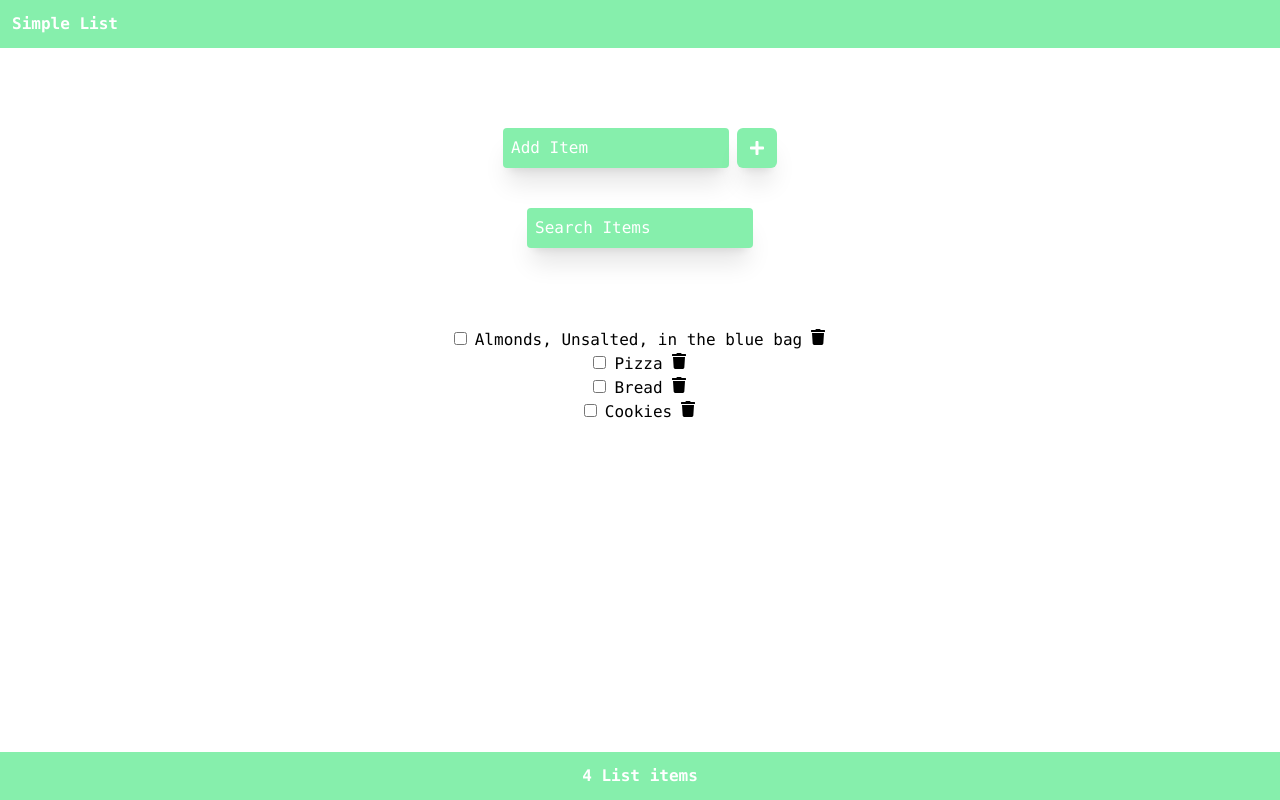
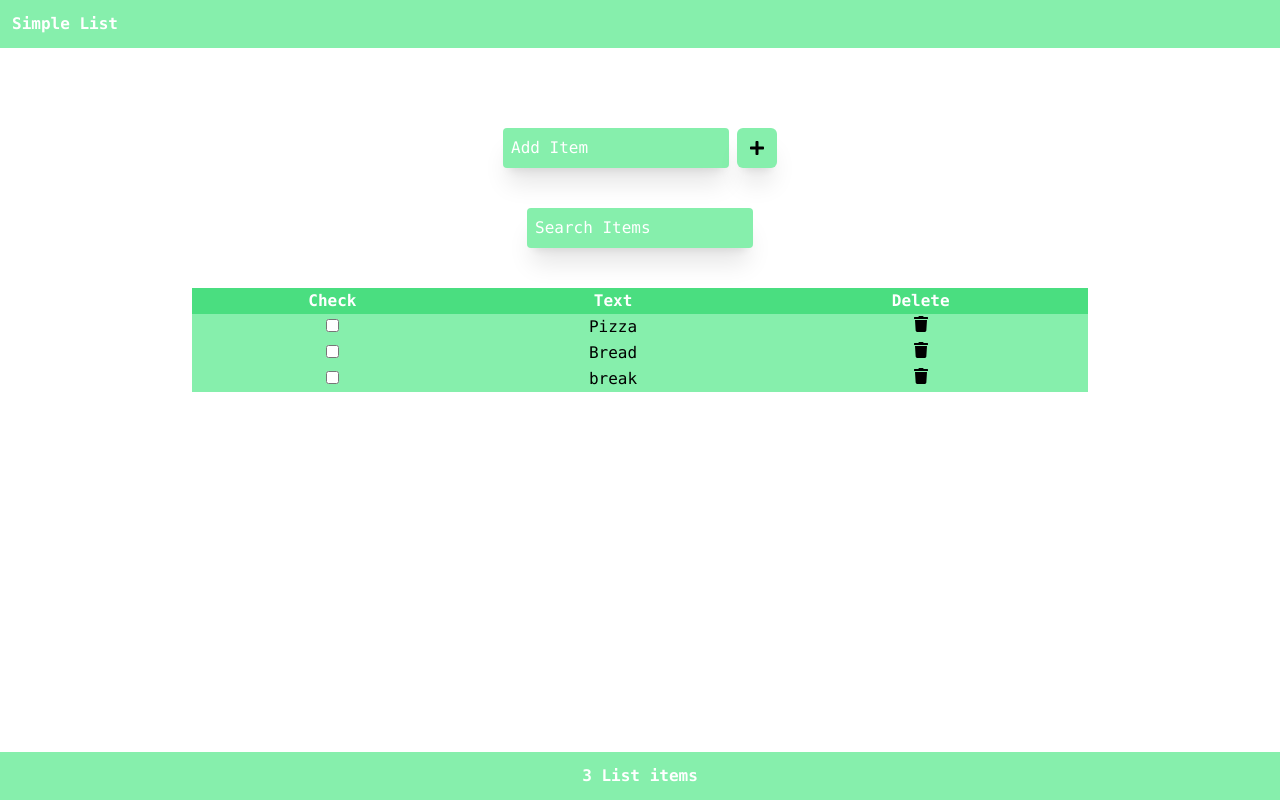
Before and after one commit to yahoogm/simple-list, a React (Create React App) app: page / in a window 1280 px wide. Built offline with nearby package versions, Linux system fonts and the light colour scheme; data requests are answered from the project's data file.

Commit message:
make database, fixing UI, add CRUD

```diff
--- a/data/db.json
+++ b/data/db.json
@@ -1,10 +1,5 @@
 {
   "items": [
-    {
-      "id": 1,
-      "checked": false,
-      "item": "Almonds, Unsalted, in the blue bag"
-    },
     {
       "id": 2,
       "checked": false,
@@ -18,7 +13,7 @@
     {
       "id": 4,
       "checked": false,
-      "item": "Cookies"
+      "item": "break"
     }
   ]
 }
--- a/src/App.js
+++ b/src/App.js
@@ -6,6 +6,7 @@ import AddItem from "./components/content/add-item/AddItem";
 import Search from "./components/content/search/Search";
 import { useEffect, useState } from "react";
 import React from "react";
+import ApiRequest from "../src/api/ApiRequest";
 
 function App() {
   const API_URL = "http://localhost:3500/items";
@@ -21,8 +22,8 @@ function App() {
       try {
         const response = await fetch(API_URL);
         if (!response.ok) throw Error("Did not receive expected data");
-        const listItem = await response.json();
-        setItems(listItem);
+        const listItems = await response.json();
+        setItems(listItems);
         setFetchError(null);
       } catch (err) {
         setFetchError(err.message);
@@ -38,24 +39,52 @@ function App() {
   }, []);
 
   // Function to add new Item
-  const addItem = (item) => {
+  const addItem = async (item) => {
     const id = items.length ? items[items.length - 1].id + 1 : 1;
-    const myNewItem = { id: id, checked: false, item };
+    const myNewItem = { id, checked: false, item };
     const listItems = [...items, myNewItem];
     setItems(listItems);
+
+    const postOptions = {
+      method: "POST",
+      headers: {
+        "Content-Type": "application/json",
+      },
+      body: JSON.stringify(myNewItem),
+    };
+    const result = await ApiRequest(API_URL, postOptions);
+    if (result) setFetchError(result);
   };
 
   // Function to handle check
-  const handleCheck = (id) => {
+  const handleCheck = async (id) => {
     const listItem = items.map((item) => (item.id === id ? { ...item, checked: !item.checked } : item));
     setItems(listItem);
+
+    const myNewItem = listItem.filter((item) => item.id === id);
+    const updateOption = {
+      method: "PATCH",
+      headers: {
+        "Content-Type": "application/json",
+      },
+      body: JSON.stringify({ checked: myNewItem[0].checked }),
+    };
+    const reqUrl = `${API_URL}/${id}`;
+    const result = await ApiRequest(reqUrl, updateOption);
+    if (result) setFetchError(result);
   };
 
   // Function to delete items
-  const handleDelete = (id) => {
+  const handleDelete = async (id) => {
     const delItem = items.filter((item) => item.id !== id);
     setItems(delItem);
-    console.log(delItem);
+
+    const deleteOption = {
+      method: "DELETE",
+    };
+    const reqUrl = `${API_URL}/${id}`;
+    const result = await ApiRequest(reqUrl, deleteOption);
+    if (result) setFetchError(result);
   };
 
   // Function do handle submit items
@@ -76,7 +105,7 @@ function App() {
         {fetchError && <p className="text-red-400 text-center mt-5 ">{`Error: ${fetchError}`}</p>}
         {!fetchError && !isLoading && <Content items={items.filter((item) => item.item.toLowerCase().includes(search.toLowerCase()))} handleCheck={handleCheck} handleDelete={handleDelete} />}
       </main>
-      <Footer title="" length={items.length} />
+      <Footer length={items.length} />
     </div>
   );
 }
--- /dev/null
+++ b/src/api/ApiRequest.jsx
@@ -0,0 +1,12 @@
+const ApiRequest = async (url = "", optionObj = null, errMsg = null) => {
+  try {
+    const response = await fetch(url, optionObj);
+    if (!response.ok) throw Error("Please reload the app");
+  } catch (err) {
+    errMsg = err.message;
+  } finally {
+    return errMsg;
+  }
+};
+
+export default ApiRequest;
--- a/src/components/content/add-item/AddItem.jsx
+++ b/src/components/content/add-item/AddItem.jsx
@@ -18,7 +18,7 @@ const AddItem = ({ handleSubmit, newItem, setNewItem }) => {
         ref={inputRef}
       />
       <button type="submit" className="bg-green-300 p-3 rounded-md  shadow-xl" aria-label="Add Item" onClick={() => inputRef.current.focus()}>
-        <FaPlus type="submit" className="text-white" aria-label="Add Item" onClick={() => inputRef.current.focus()} />
+        <FaPlus type="submit" className="text-white`" aria-label="Add Item" onClick={() => inputRef.current.focus()} />
       </button>
     </form>
   );
--- a/src/components/content/item-list/ItemList.jsx
+++ b/src/components/content/item-list/ItemList.jsx
@@ -1,13 +1,22 @@
-import React from 'react';
-import LineItem from '../line-item/LineItem';
+import React from "react";
+import LineItem from "../line-item/LineItem";
 
 const ItemList = ({ items, handleCheck, handleDelete }) => {
   return (
-    <ul className="flex-col text-center mt-20 w-full items-center">
+    <table className="text-center w-[70%] mt-10 bg-green-300 m-auto">
+      <thead className="bg-green-400 text-white">
+        <th>Check</th>
+        <th>Text</th>
+        <th>Delete</th>
+      </thead>
       {items.map((item) => {
-        return <LineItem key={item.id} item={item} handleCheck={handleCheck} handleDelete={handleDelete} />;
+        return (
+          <tbody>
+            <LineItem key={item.id} item={item} handleCheck={handleCheck} handleDelete={handleDelete} />
+          </tbody>
+        );
       })}
-    </ul>
+    </table>
   );
 };
 
--- a/src/components/content/line-item/LineItem.jsx
+++ b/src/components/content/line-item/LineItem.jsx
@@ -1,15 +1,21 @@
-import React from 'react';
-import { FaTrash } from 'react-icons/fa';
+import React from "react";
+import { FaTrash } from "react-icons/fa";
 
 const LineItem = ({ item, handleCheck, handleDelete }) => {
   return (
-    <li className="space-x-2">
-      <input type="checkbox" checked={item.checked} onChange={() => handleCheck(item.id)} />
-      <label className={item.checked ? 'text-red-300 line-through' : ''}>{item.item}</label>
-      <button onClick={() => handleDelete(item.id)}>
-        <FaTrash />
-      </button>
-    </li>
+    <tr>
+      <td>
+        <input type="checkbox" checked={item.checked} onChange={() => handleCheck(item.id)} />
+      </td>
+      <td>
+        <label className={item.checked ? "text-red-300 line-through" : ""}>{item.item}</label>
+      </td>
+      <td>
+        <button onClick={() => handleDelete(item.id)}>
+          <FaTrash />
+        </button>
+      </td>
+    </tr>
   );
 };
 
```
